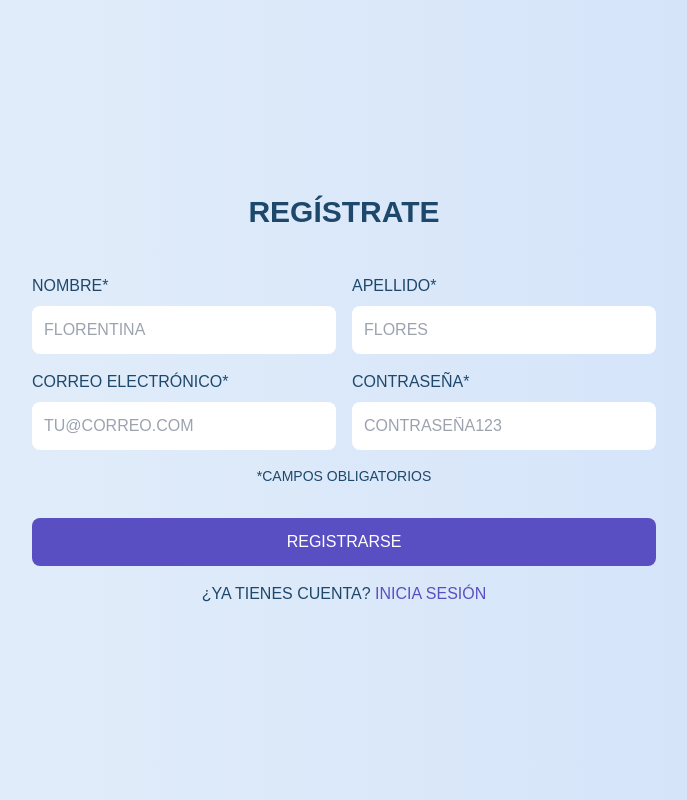
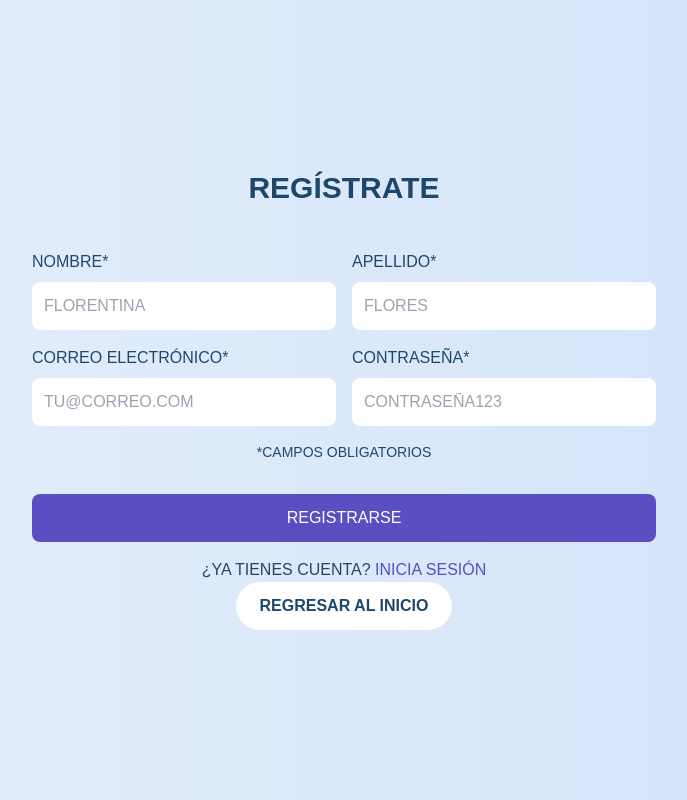
Before and after one commit to OliveeerH/bots-and-chips, a Flask app: page /registro in a window 1280 px wide. Shown: the whole page, without its empty margins (296-983 px from the left). Run offline with Flask 3, Linux system fonts and the light colour scheme; some libraries are stand-ins or nearby versions; some web fonts are replaced.

Commit message:
agregue boton para volver al inicio en el registro e inicio de sesion :D

```diff
--- a/app.py
+++ b/app.py
@@ -176,5 +176,8 @@ def pagar():
     session.pop('carrito', None)
     return render_template('pago_completado.html')
 
+@app.route('/inicio')
+def inicio():
+    return render_template('principal.html')
 if __name__ == '__main__':
     app.run(debug=True)
--- a/templates/principal.html
+++ b/templates/principal.html
@@ -171,7 +171,9 @@
   <!-- Header con logo, navegación centrada y menú a la derecha -->
   <header id="header">
     <div class="logo-header">
-      <img src="{{ url_for('static', filename='img/bots_and_chips2.png') }}" alt="Logo">
+      <a href="/inicio">
+        <img src="{{ url_for('static', filename='img/bots_and_chips2.png') }}" alt="Logo">
+      </a>
     </div>
     <nav class="nav-center">
       <a href="javascript:void(0)" onclick="mostrarProductos()">POPULAR</a>
--- a/templates/registro.html
+++ b/templates/registro.html
@@ -14,6 +14,21 @@
         .text-custom-blue {
             color: #1E486B;
         }
+        .a1 {
+      background-color: white;
+      color: #1E486B;
+      padding: 12px 24px;
+      border-radius: 999px;
+      font-weight: bold;
+      text-transform: uppercase;
+      text-decoration: none;
+      transition: 0.3s;
+    }
+
+     .a1:hover {
+      background-color: #AFC9DD;
+    }
+
     </style>
 </head>
 <body class="flex items-center justify-center min-h-screen">
@@ -40,6 +55,7 @@
             <button type="submit" class="col-span-2 w-full bg-[#5a4fc2] text-white p-3 rounded-lg hover:bg-[#4a3fa2] transition">REGISTRARSE</button>
         </form>
         <p class="text-center text-custom-blue mt-4">¿YA TIENES CUENTA? <a href="{{ url_for('login') }}" class="text-[#5a4fc2] hover:underline">INICIA SESIÓN</a></p>
+        <a class="a1" href="/inicio"> regresar al inicio </a>
     </div>
 </body>
 </html>
```
Also changed, not shown: templates/login.html (+15 -0 lines).
